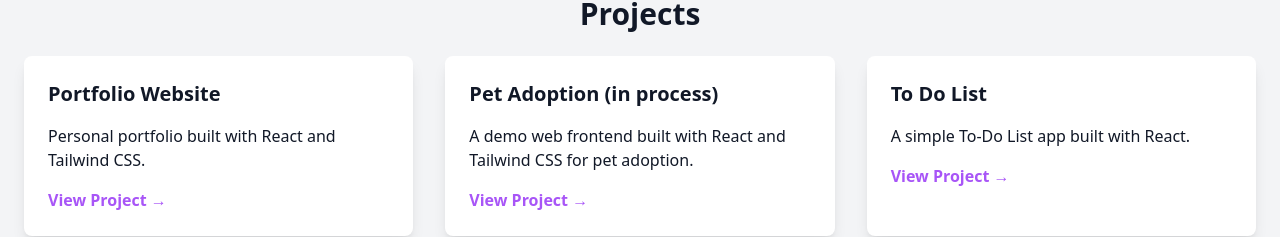
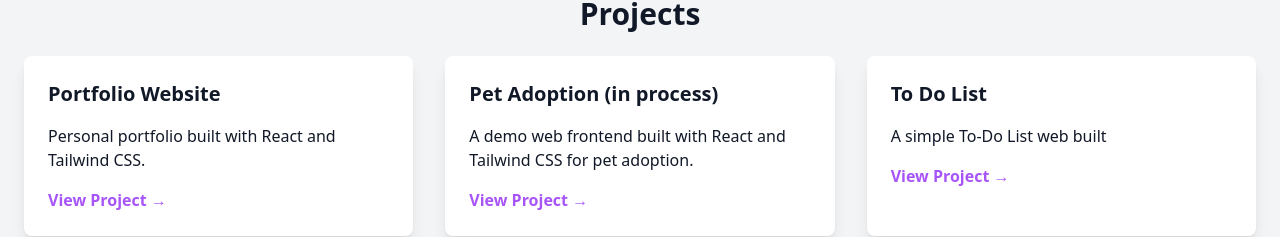
Before and after one commit to Tracienek/My-Portfolio, a React (Vite) app: page / in a window 1280 px wide. Shown: the part 2420-2657 px from the top of the page. Built offline with nearby package versions, Linux system fonts and the light colour scheme; the HTML template or start-up script is replaced by a standard one.

Commit message:
update project

```diff
--- a/src/components/Projects.tsx
+++ b/src/components/Projects.tsx
@@ -18,8 +18,8 @@ function Projects() {
     },
     {
       title: "To Do List",
-      description: "A simple To-Do List app built with React.",
-      link: "https://github.com/Tracienek/To-Do-List.git"
+      description: "A simple To-Do List web built",
+      link: "https://my-todo-web.onrender.com"
     },
     {
       title: "Local Guru Website",
```
